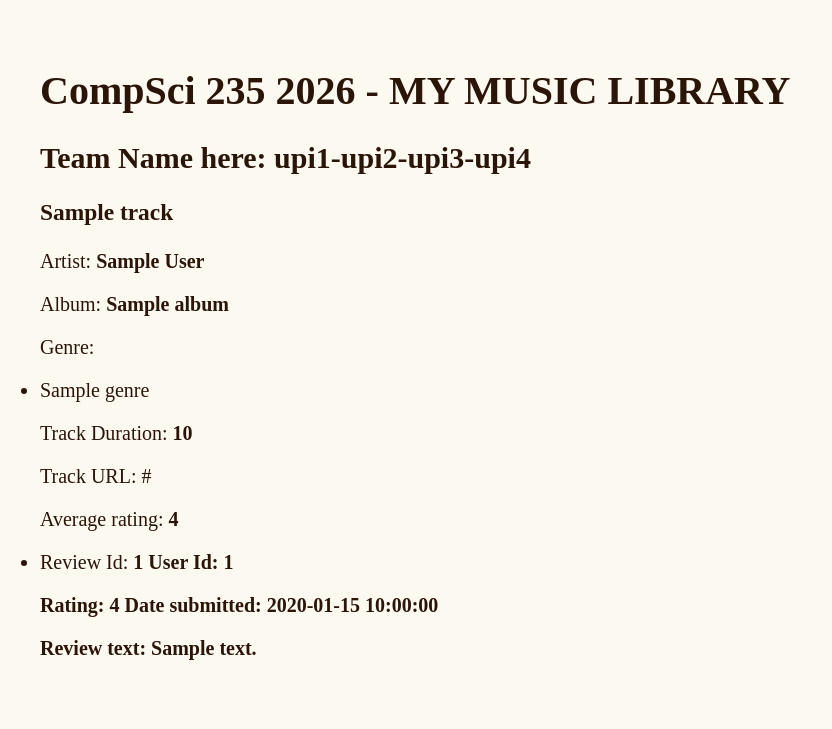
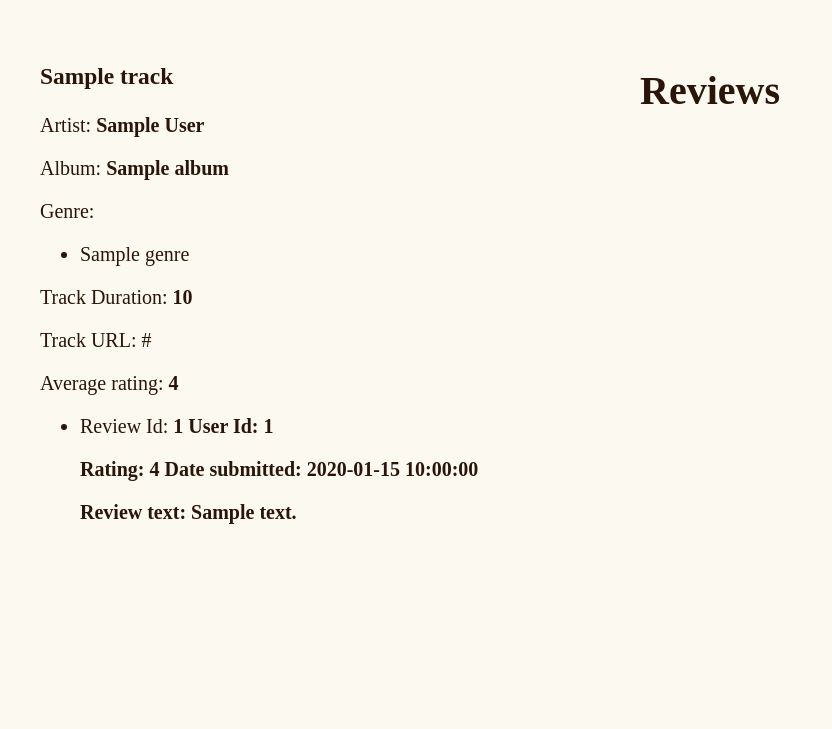
Before and after one commit to JonoBeach/music-project-mirror, a Flask app: template music/templates/simple_track.html in a window 1280 px wide. Shown: the part 71-800 px from the top of the page, without its empty margins (0-832 px from the left). Run offline with Flask 3, Linux system fonts and the light colour scheme; the template is opened without the code that fills it: most values are stand-ins (such as "Sample title", 1, 10 or a date in 2020); parts of the project's set-up code (start-up, migrations or seed data) failed here and were passed over.

Commit message:
Split page into details and reviews

```diff
--- a/music/static/css/styles.css
+++ b/music/static/css/styles.css
@@ -19,6 +19,20 @@ body {
     padding: 2.5rem;
     max-width: var(--max-content-width);
     margin: 0 auto;
+}
+
+.content-split {
+    padding: 2.5rem;
+    max-width: var(--max-content-width);
+    margin: 0 auto;
+
+    display: flex;
+    flex-wrap: wrap;
+}
+
+.content-split > * {
+    flex-grow: 1;
+    flex-basis: 26rem;
 }
 
 /* home page */
@@ -261,3 +275,6 @@ body {
     color: var(--on-surface-container);
     text-decoration: none;
 }
+
+
+/* track details */
--- a/music/templates/simple_track.html
+++ b/music/templates/simple_track.html
@@ -8,9 +8,8 @@
 </head>
 <body>
     {% include "navbar.html" %}
-    <div class="content">
-        <h1>CompSci 235 2026 - MY MUSIC LIBRARY</h1>
-        <h2>Team Name here: upi1-upi2-upi3-upi4</h2>
+    <div class="content-split">
+        <div class="track-details">
             <h3>{{ track.title }}</h3>
             {% if track.artist is not none %}
             <p>Artist: <b>{{ track.artist.full_name }}</b></p>
@@ -43,5 +42,9 @@
                 {% endfor %}
             </ul>
         </div>
+        <div class="track-reviews">
+            <h1>Reviews</h1>
+        </div>
+    </div>
 </body>
 </html>
```
Lines whose indentation alone changed are shown as unchanged.
